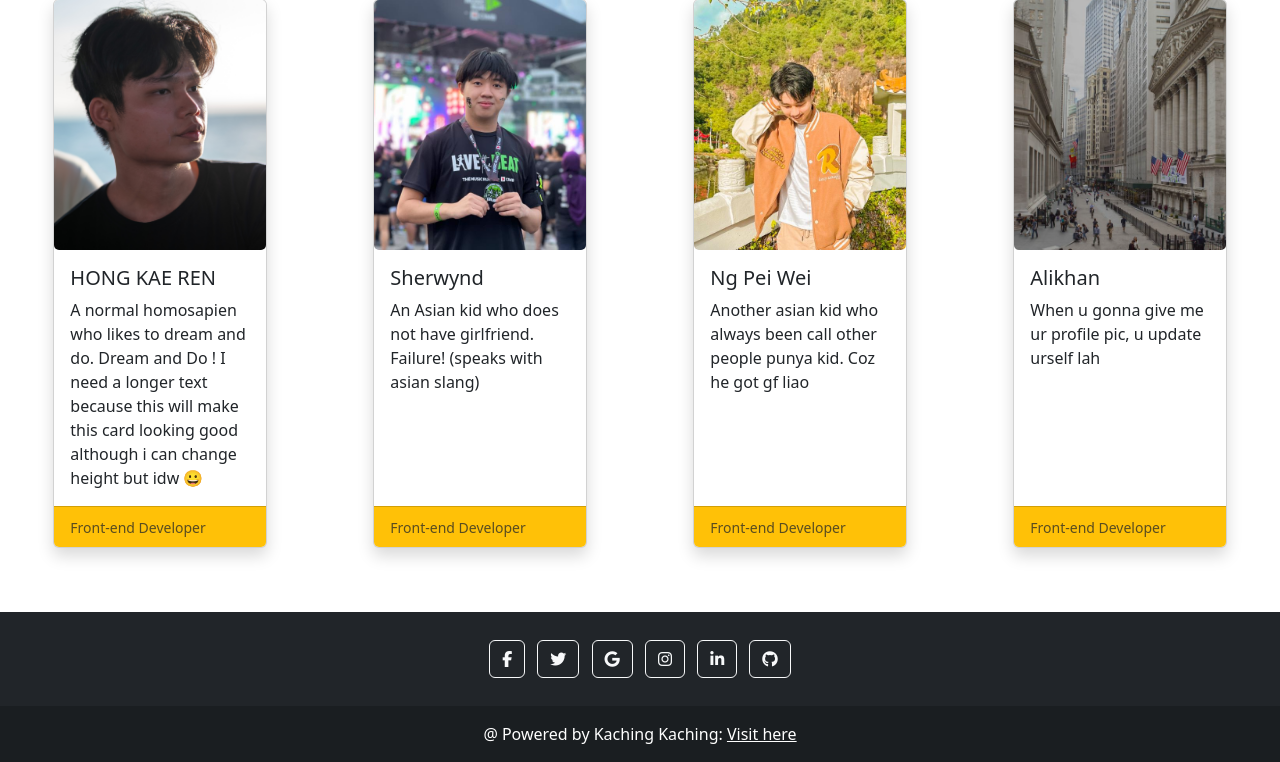
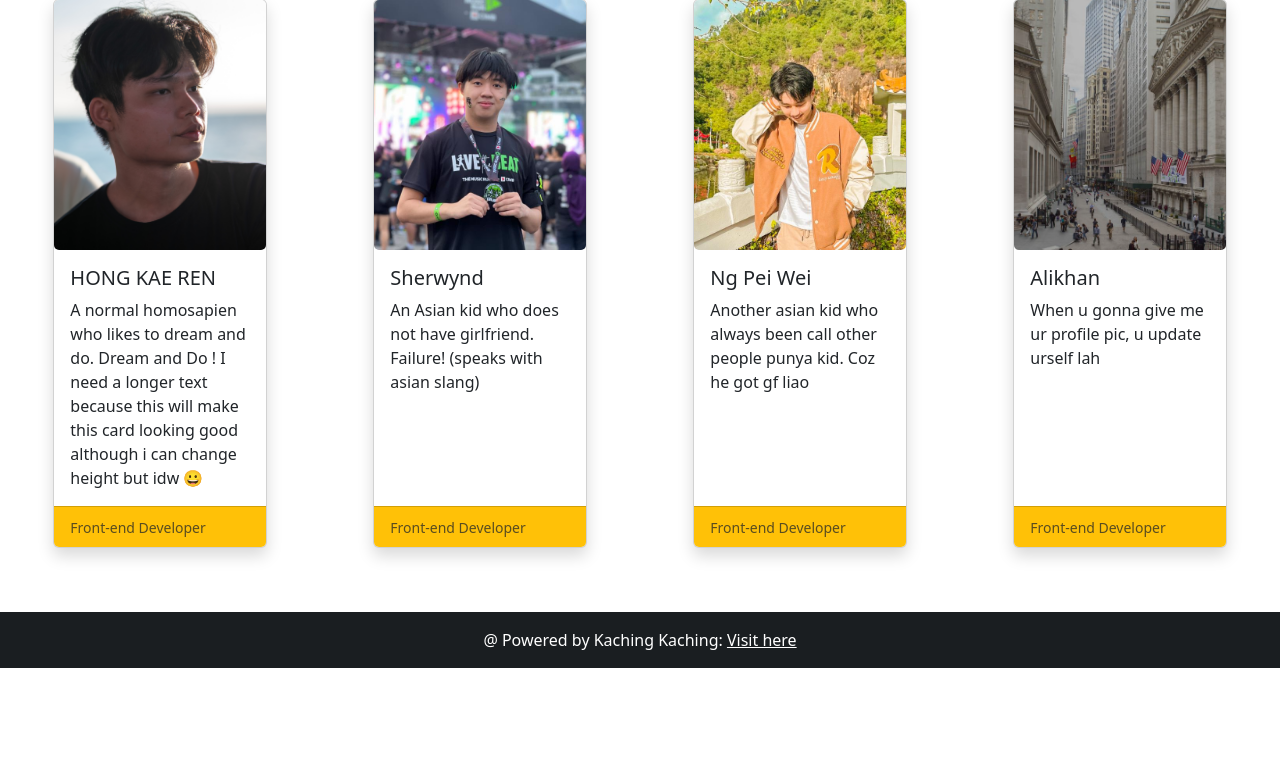
Before and after one commit to KRenHong/FiNANCE, a PHP site: page /index.php in a window 1280 px wide. Shown: the part 2675-3437 px from the top of the page. After the commit the page ends 3343 px from the top, so only its background shows below. Run offline with PHP 8.4, Linux system fonts and the light colour scheme; some libraries are stand-ins or nearby versions.

Commit message:
Added components/footer.inc.php and investments.php to peiwei branch

```diff
--- a/components/footer.inc.php
+++ b/components/footer.inc.php
@@ -1,43 +1,4 @@
 <footer class="bg-dark text-center text-white">
-      <!-- Grid container -->
-      <div class="container p-4 pb-0">
-        <!-- Section: Social media -->
-        <section class="mb-4">
-          <!-- Facebook -->
-          <a class="btn btn-outline-light btn-floating m-1" href="#!" role="button"
-            ><i class="fab fa-facebook-f"></i
-          ></a>
-
-          <!-- Twitter -->
-          <a class="btn btn-outline-light btn-floating m-1" href="#!" role="button"
-            ><i class="fab fa-twitter"></i
-          ></a>
-
-          <!-- Google -->
-          <a class="btn btn-outline-light btn-floating m-1" href="#!" role="button"
-            ><i class="fab fa-google"></i
-          ></a>
-
-          <!-- Instagram -->
-          <a class="btn btn-outline-light btn-floating m-1" href="#!" role="button"
-            ><i class="fab fa-instagram"></i
-          ></a>
-
-          <!-- Linkedin -->
-          <a class="btn btn-outline-light btn-floating m-1" href="#!" role="button"
-            ><i class="fab fa-linkedin-in"></i
-          ></a>
-
-          <!-- Github -->
-          <a class="btn btn-outline-light btn-floating m-1" href="#!" role="button"
-            ><i class="fab fa-github">
-
-            </i></a>
-        </section>
-        <!-- Section: Social media -->
-      </div>
-      <!-- Grid container -->
-
       <!-- Copyright -->
       <div class="text-center p-3" style="background-color: rgba(0, 0, 0, 0.2);">
         @ Powered by Kaching Kaching:
--- a/investments.php
+++ b/investments.php
@@ -1,3 +1,4 @@
 <?php require('components/head.inc.php'); ?>
 <?php include('components/navbar.inc.php'); ?>
 <?php include('components/investments/investments.inc.php'); ?>
+<?php include('components/footer.inc.php'); ?>
```
